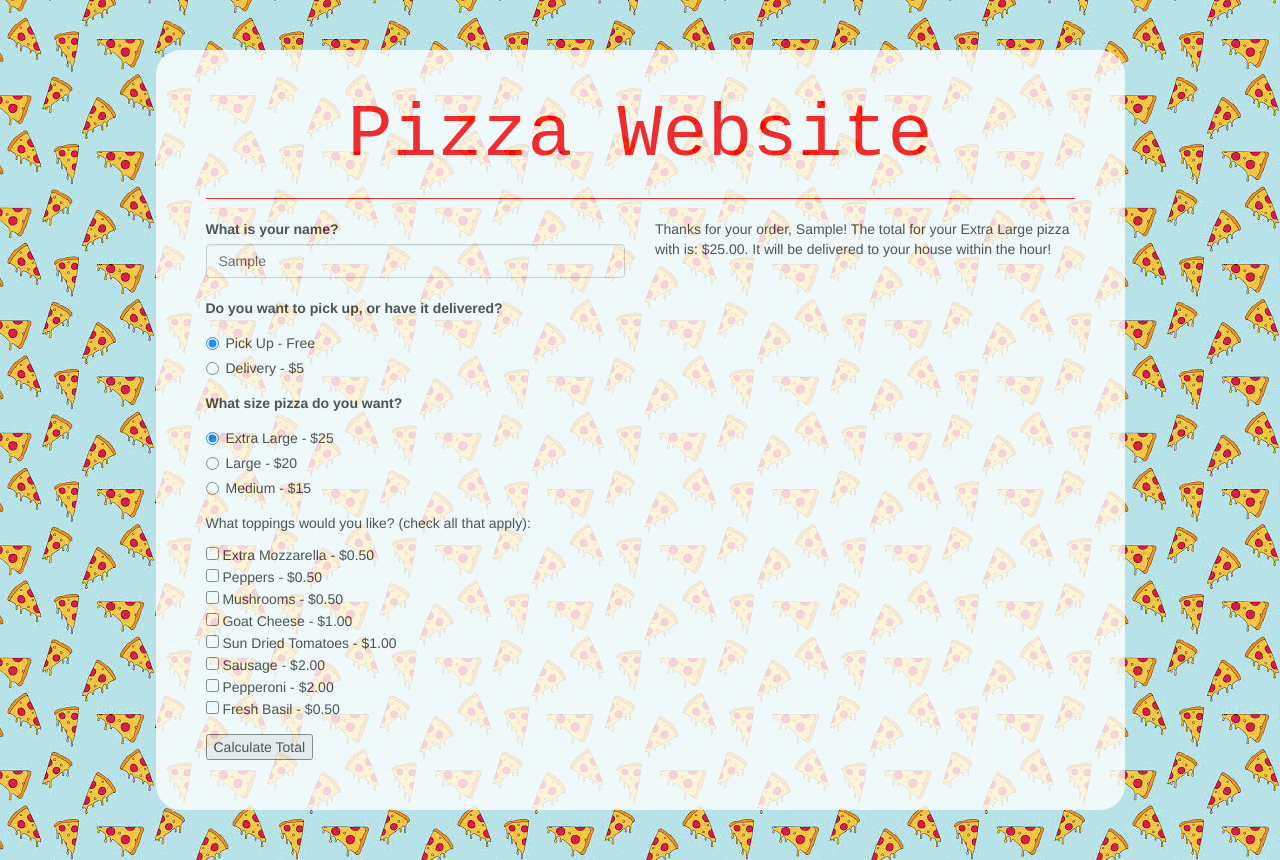
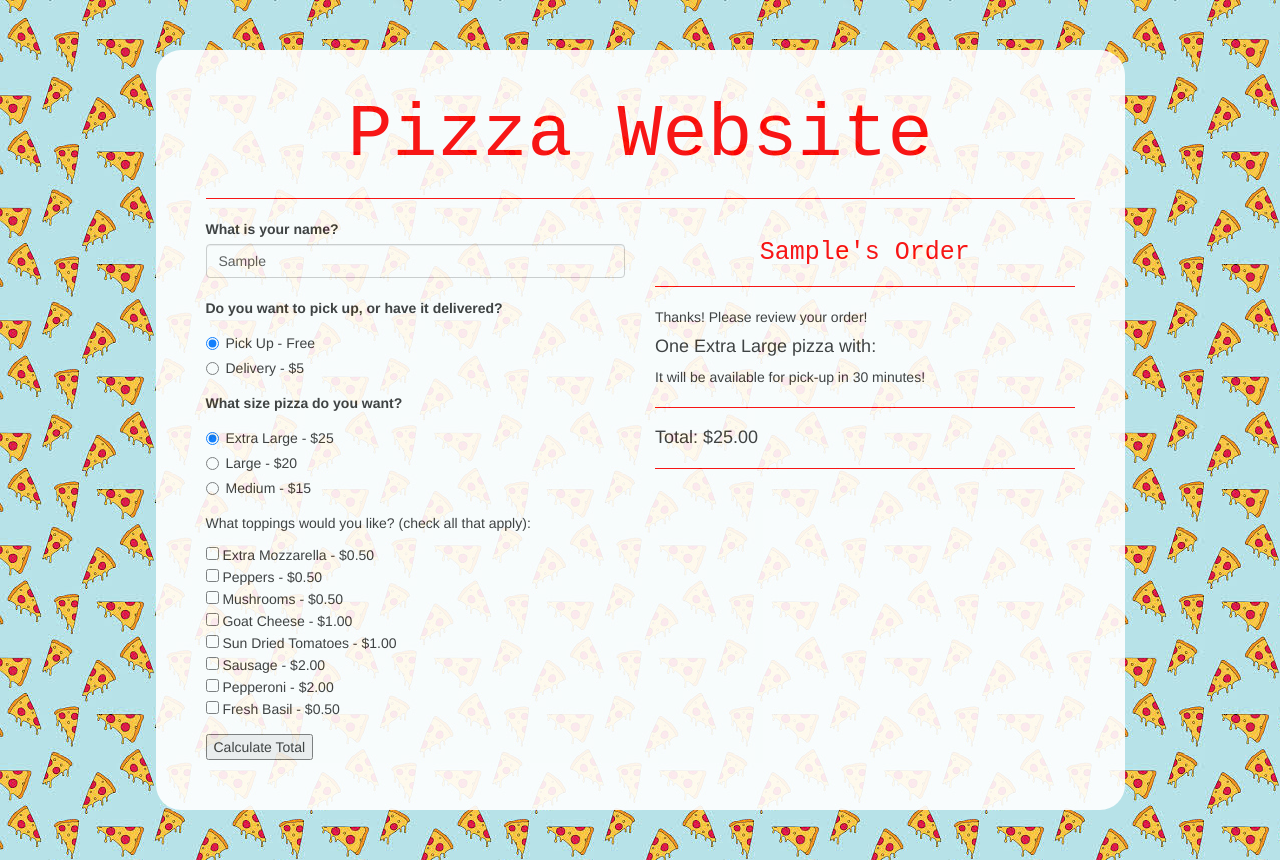
Before and after one commit to rogueminx/pizza-project, a plain HTML site: page index.html in a window 1280 px wide. Both pictures are taken after typing "Sample" into the empty fields and a click on the button "Calculate Total". Drawn offline with Linux system fonts and the light colour scheme.

Commit message:
adds formatting for output, and changes answer based on delivery or pickup.

```diff
--- a/css/styles.css
+++ b/css/styles.css
@@ -17,13 +17,21 @@ h1 {
   font-family: monospace;
 }
 
+h3 {
+  font-size: 25px;
+  font-stretch: eßxpanded;
+  color: red;
+  text-align: center;
+  font-family: monospace;
+}
+
 hr {
   border-top: 1px solid red;
 }
 
 .pizza-order {
   background-color: white;
-  opacity: 0.8;
+  opacity: 0.9;
   width: 85%;
   padding: 25px 50px 50px 50px;
   border-radius: 25px;
@@ -39,3 +47,11 @@ hr {
 #address {
   display: none;
 }
+
+#deliver {
+  display: none;
+}
+
+#picking-up {
+  display: none;
+}
--- a/index.html
+++ b/index.html
@@ -82,7 +82,17 @@
           </div>
           <div class="col-md-6">
             <span id="Order">
-              <p>Thanks for your order, <span id="customerName"></span>! The total for your <span id="pizzaSize"></span> pizza with <span id="pizzaToppings"></span> is: <span id="Total"></span>. <span id="deliver"> It will be delivered to your house within the hour!</span> </p>
+              <h3><span id="customerName"></span>'s Order</h3>
+              <hr>
+              <p>Thanks! Please review your order!</p>
+              <h4>One <span id="pizzaSize"></span> pizza with:</h4>
+              <ul id="pizzaToppings">
+              </ul>
+              <p><span id="deliver"> It will be delivered to your house within the hour!</span></p>
+              <p><span id="picking-up"> It will be available for pick-up in 30 minutes!</span></p>
+              <hr>
+              <h4>Total: <span id="Total"></span></h4>
+              <hr>
             </span>
           </div>
         </div>
--- a/js/scripts.js
+++ b/js/scripts.js
@@ -25,6 +25,9 @@ Pizza.prototype.Price = function() {
   };
   if (this.delivery === "yes"){
     this.totalPrice += 5.00
+    $("#deliver").show()
+  } else {
+    $("#picking-up").show();
   };
 };
 
@@ -50,8 +53,10 @@ $(document).ready(function(){
     $("#Total").text("$" + newPizza.totalPrice.toFixed(2));
     $("#customerName").text(newPizza.name);
     $("#pizzaSize").text(newPizza.size);
-    $("#pizzaToppings").text(newPizza.toppings.join(", "));
-    $("#deliver").show();
+    $("ul#pizzaToppings").text("");
+       newPizza.toppings.forEach(function(topping) {
+         $("ul#pizzaToppings").append("<li>" + topping + "</li>");
+       });
     $("#Order").show();
     console.log(delivery);
   });
```
